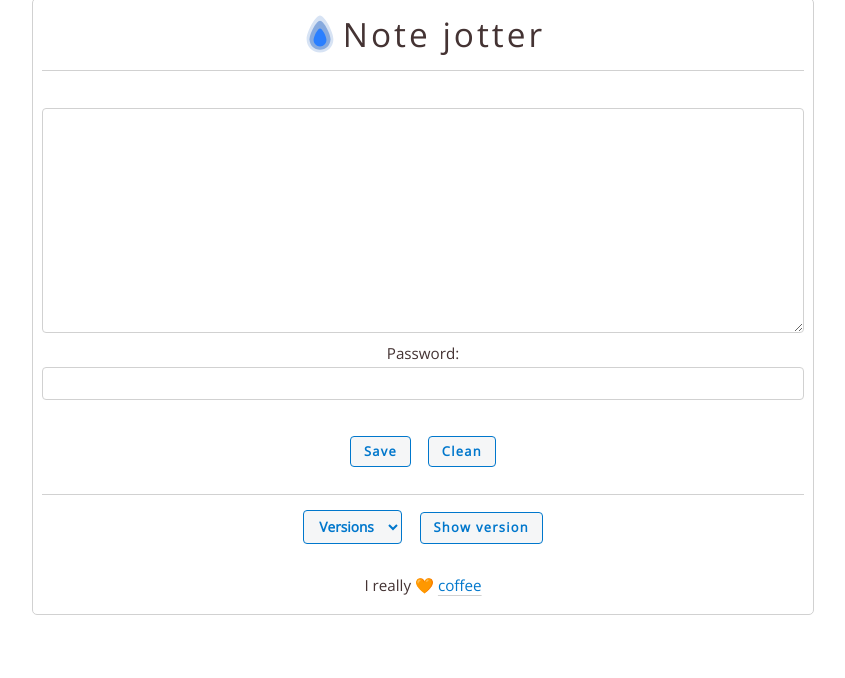
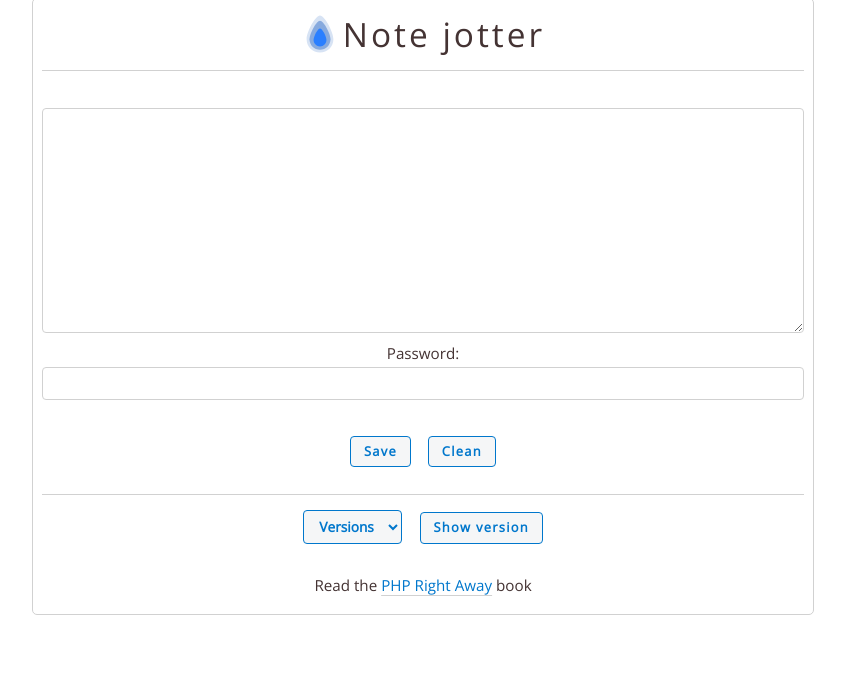
Before and after one commit to dmpop/note-jotter, a PHP site: page / in a window 1280 px wide. Shown: the part 57-735 px from the top of the page, without its empty margins (217-1062 px from the left). Run offline with PHP 8.4, Linux system fonts and the light colour scheme; some web fonts are replaced.

Commit message:
New footer

```diff
--- a/index.php
+++ b/index.php
@@ -4,7 +4,7 @@ $password = "password";
 $theme = "light";
 $dir = "versions";
 $txt_file = "text.txt";
-$footer = "I really 🧡 <a href='https://www.paypal.com/paypalme/dmpop'>coffee</a>";
+$footer = "Read the <a href='https://dmpop.gumroad.com/l/php-right-away'>PHP Right Away</a> book";
 ?>
 
 <!DOCTYPE html>
```
